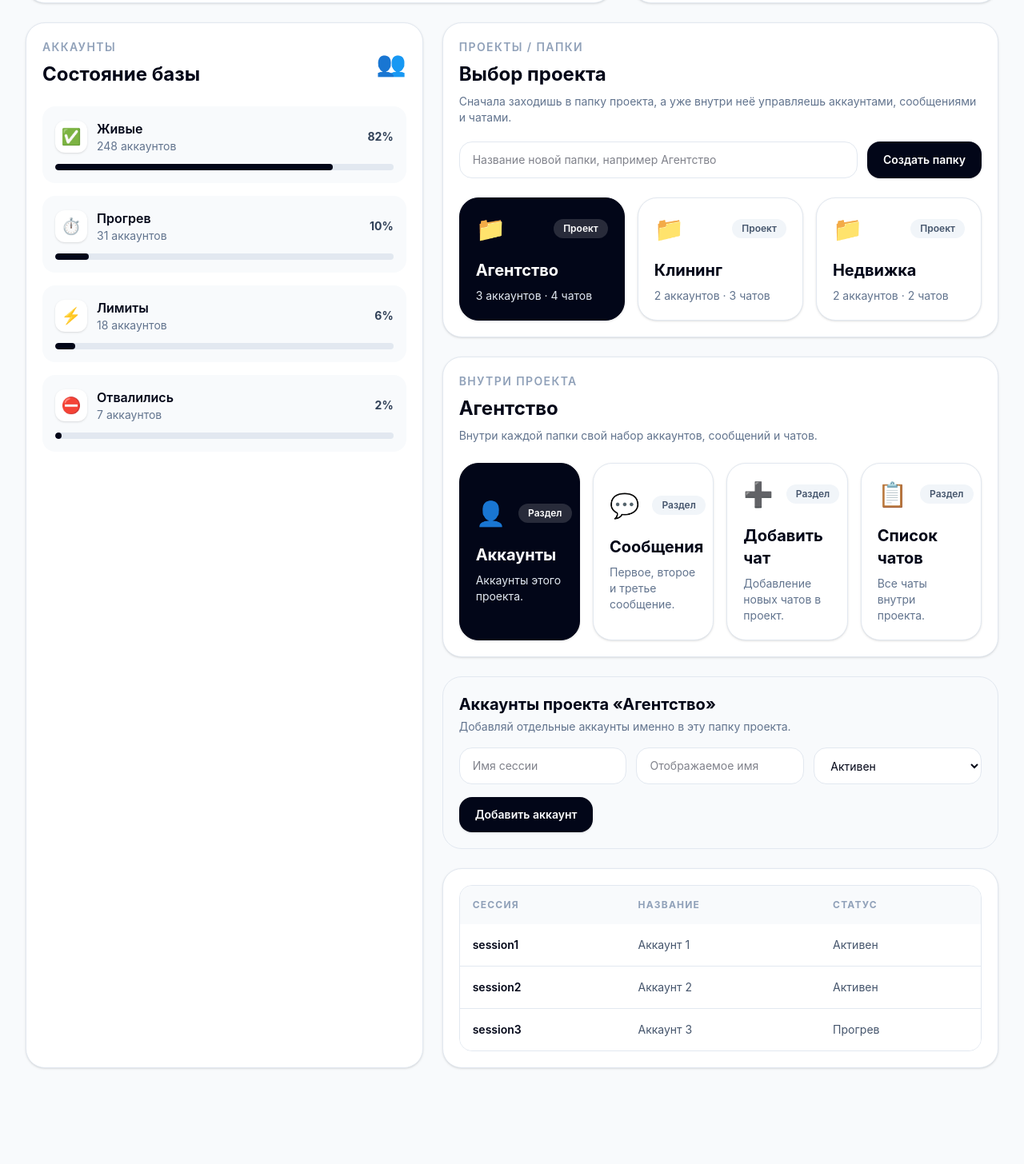
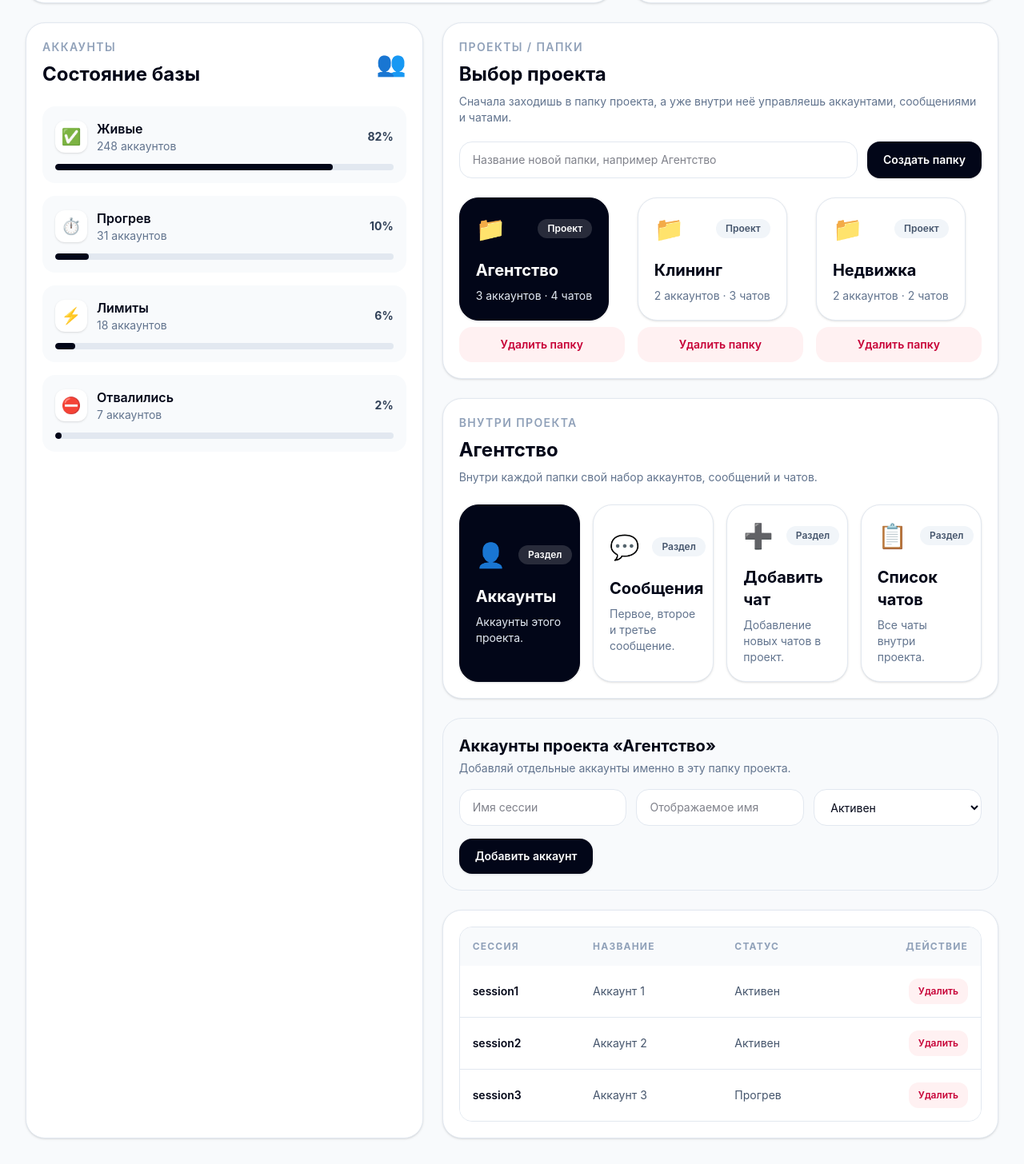
Before and after one commit to andreysparksy/Openclaw-panda, a React (Vite) app in the folder website/spam/bot-analytics-dashboard/: page / in a window 1280 px wide. Shown: the part 950-2406 px from the top of the page at 80% size. Before the commit the page ends 2318 px from the top, so only its background shows below. Built offline with nearby package versions, Linux system fonts and the light colour scheme.

Commit message:
Add delete actions for projects chats and accounts

```diff
--- a/website/spam/bot-analytics-dashboard/src/App.jsx
+++ b/website/spam/bot-analytics-dashboard/src/App.jsx
@@ -242,7 +242,7 @@ function SectionCard({ section, isActive, onClick }) {
   );
 }
 
-function AccountsManager({ project, onAddAccount }) {
+function AccountsManager({ project, onAddAccount, onDeleteAccount }) {
   const [draft, setDraft] = useState({ sessionName: "", displayName: "", status: "Активен" });
 
   const submit = () => {
@@ -276,11 +276,23 @@ function AccountsManager({ project, onAddAccount }) {
         <div className="overflow-hidden rounded-2xl border border-slate-200">
           <table className="w-full text-left text-sm">
             <thead className="bg-slate-50 text-xs uppercase tracking-widest text-slate-400">
-              <tr><th className="px-4 py-4">Сессия</th><th className="px-4 py-4">Название</th><th className="px-4 py-4">Статус</th></tr>
+              <tr><th className="px-4 py-4">Сессия</th><th className="px-4 py-4">Название</th><th className="px-4 py-4">Статус</th><th className="px-4 py-4 text-right">Действие</th></tr>
             </thead>
             <tbody className="divide-y divide-slate-200 bg-white">
               {project.accounts.map((account) => (
-                <tr key={account.name}><td className="px-4 py-4 font-semibold text-slate-950">{account.name}</td><td className="px-4 py-4 text-slate-600">{account.label}</td><td className="px-4 py-4 text-slate-600">{account.status}</td></tr>
+                <tr key={account.name}>
+                  <td className="px-4 py-4 font-semibold text-slate-950">{account.name}</td>
+                  <td className="px-4 py-4 text-slate-600">{account.label}</td>
+                  <td className="px-4 py-4 text-slate-600">{account.status}</td>
+                  <td className="px-4 py-4 text-right">
+                    <button
+                      onClick={() => onDeleteAccount(project.id, account.name)}
+                      className="rounded-xl bg-rose-50 px-3 py-2 text-xs font-semibold text-rose-700 transition hover:bg-rose-100"
+                    >
+                      Удалить
+                    </button>
+                  </td>
+                </tr>
               ))}
             </tbody>
           </table>
@@ -335,7 +347,7 @@ function AddChatManager({ project, onAddChat }) {
   );
 }
 
-function ChatListManager({ project }) {
+function ChatListManager({ project, onDeleteChat }) {
   const [query, setQuery] = useState("");
   const filteredChats = useMemo(() => project.chats.filter((chat) => chat.toLowerCase().includes(query.toLowerCase())), [project.chats, query]);
 
@@ -354,10 +366,21 @@ function ChatListManager({ project }) {
 
       <div className="mt-5 overflow-hidden rounded-2xl border border-slate-200">
         <table className="w-full text-left text-sm">
-          <thead className="bg-slate-50 text-xs uppercase tracking-widest text-slate-400"><tr><th className="px-4 py-4">#</th><th className="px-4 py-4">Чат</th></tr></thead>
+          <thead className="bg-slate-50 text-xs uppercase tracking-widest text-slate-400"><tr><th className="px-4 py-4">#</th><th className="px-4 py-4">Чат</th><th className="px-4 py-4 text-right">Действие</th></tr></thead>
           <tbody className="divide-y divide-slate-200 bg-white">
             {filteredChats.map((chat, index) => (
-              <tr key={`${chat}-${index}`}><td className="px-4 py-4 font-semibold text-slate-500">{index + 1}</td><td className="px-4 py-4 text-slate-700">{chat}</td></tr>
+              <tr key={`${chat}-${index}`}>
+                <td className="px-4 py-4 font-semibold text-slate-500">{index + 1}</td>
+                <td className="px-4 py-4 text-slate-700">{chat}</td>
+                <td className="px-4 py-4 text-right">
+                  <button
+                    onClick={() => onDeleteChat(project.id, chat)}
+                    className="rounded-xl bg-rose-50 px-3 py-2 text-xs font-semibold text-rose-700 transition hover:bg-rose-100"
+                  >
+                    Удалить
+                  </button>
+                </td>
+              </tr>
             ))}
           </tbody>
         </table>
@@ -391,15 +414,28 @@ export default function BotAnalyticsDashboard() {
   };
 
   const addAccount = (projectId, account) => updateProject(projectId, (project) => ({ ...project, accounts: [account, ...project.accounts] }));
+  const deleteAccount = (projectId, accountName) => updateProject(projectId, (project) => ({ ...project, accounts: project.accounts.filter((account) => account.name !== accountName) }));
   const updateMessages = (projectId, messages) => updateProject(projectId, (project) => ({ ...project, messages }));
   const addChat = (projectId, chat) => updateProject(projectId, (project) => ({ ...project, chats: [chat, ...project.chats] }));
+  const deleteChat = (projectId, chatValue) => updateProject(projectId, (project) => ({ ...project, chats: project.chats.filter((chat) => chat !== chatValue) }));
+  const deleteProject = (projectId) => {
+    setProjects((prev) => {
+      const next = prev.filter((project) => project.id !== projectId);
+      if (!next.length) return prev;
+      if (activeProjectId === projectId) {
+        setActiveProjectId(next[0].id);
+        setActiveSection("accounts");
+      }
+      return next;
+    });
+  };
 
   const renderSectionContent = () => {
     if (!activeProject) return null;
-    if (activeSection === "accounts") return <AccountsManager project={activeProject} onAddAccount={addAccount} />;
+    if (activeSection === "accounts") return <AccountsManager project={activeProject} onAddAccount={addAccount} onDeleteAccount={deleteAccount} />;
     if (activeSection === "messages") return <MessagesManager project={activeProject} onUpdateMessages={updateMessages} />;
     if (activeSection === "add-chat") return <AddChatManager project={activeProject} onAddChat={addChat} />;
-    return <ChatListManager project={activeProject} />;
+    return <ChatListManager project={activeProject} onDeleteChat={deleteChat} />;
   };
 
   return (
@@ -495,7 +531,15 @@ export default function BotAnalyticsDashboard() {
                 </div>
                 <div className="mt-6 grid gap-4 md:grid-cols-2 xl:grid-cols-3">
                   {projects.map((project) => (
-                    <ProjectFolder key={project.id} project={project} isActive={activeProjectId === project.id} onClick={setActiveProjectId} />
+                    <div key={project.id} className="space-y-2">
+                      <ProjectFolder project={project} isActive={activeProjectId === project.id} onClick={setActiveProjectId} />
+                      <button
+                        onClick={() => deleteProject(project.id)}
+                        className="w-full rounded-2xl bg-rose-50 px-4 py-3 text-sm font-semibold text-rose-700 transition hover:bg-rose-100"
+                      >
+                        Удалить папку
+                      </button>
+                    </div>
                   ))}
                 </div>
               </div>
```
